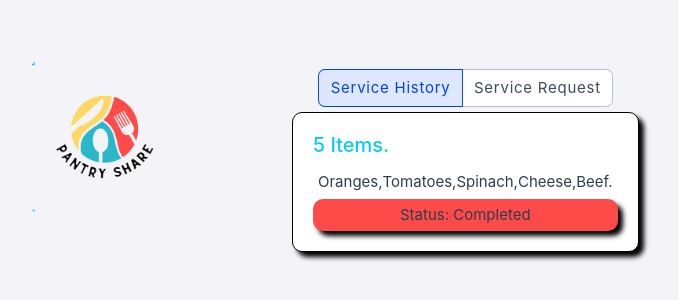
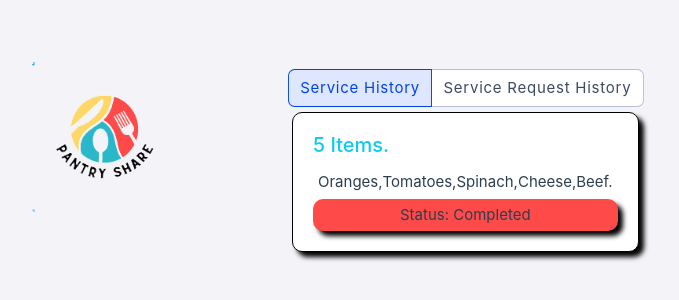
Before and after one commit to Xacheri/PantryShare, a Vue app in the folder PantryShareApp/PantryShareApp/: page /servicedetails in a window 1280 px wide. Shown: the part 240-540 px from the top of the page, without its empty margins (354-1033 px from the left). Built offline with nearby package versions, Linux system fonts and the light colour scheme.

Commit message:
better label

```diff
--- a/PantryShareApp/PantryShareApp/src/views/ServiceHistoryView.vue
+++ b/PantryShareApp/PantryShareApp/src/views/ServiceHistoryView.vue
@@ -8,7 +8,7 @@ import TestDataClass from '@/classes/TestDataClass';
 const options = {
     tabs: [
         { label: 'Service History', value: 'service-history' },
-        { label: 'Service Request', value: 'service-request' }
+        { label: 'Service Request History', value: 'service-request' }
     ]
 };
 const selectedValue = ref('service-history');
```
